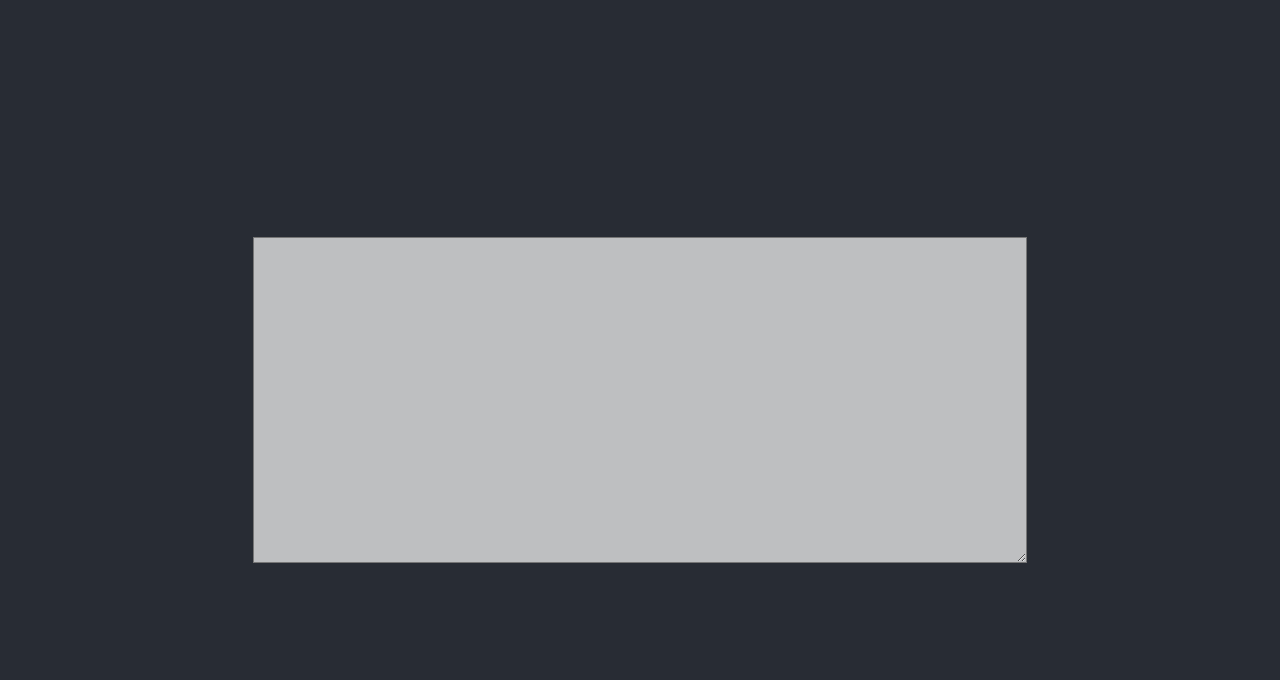
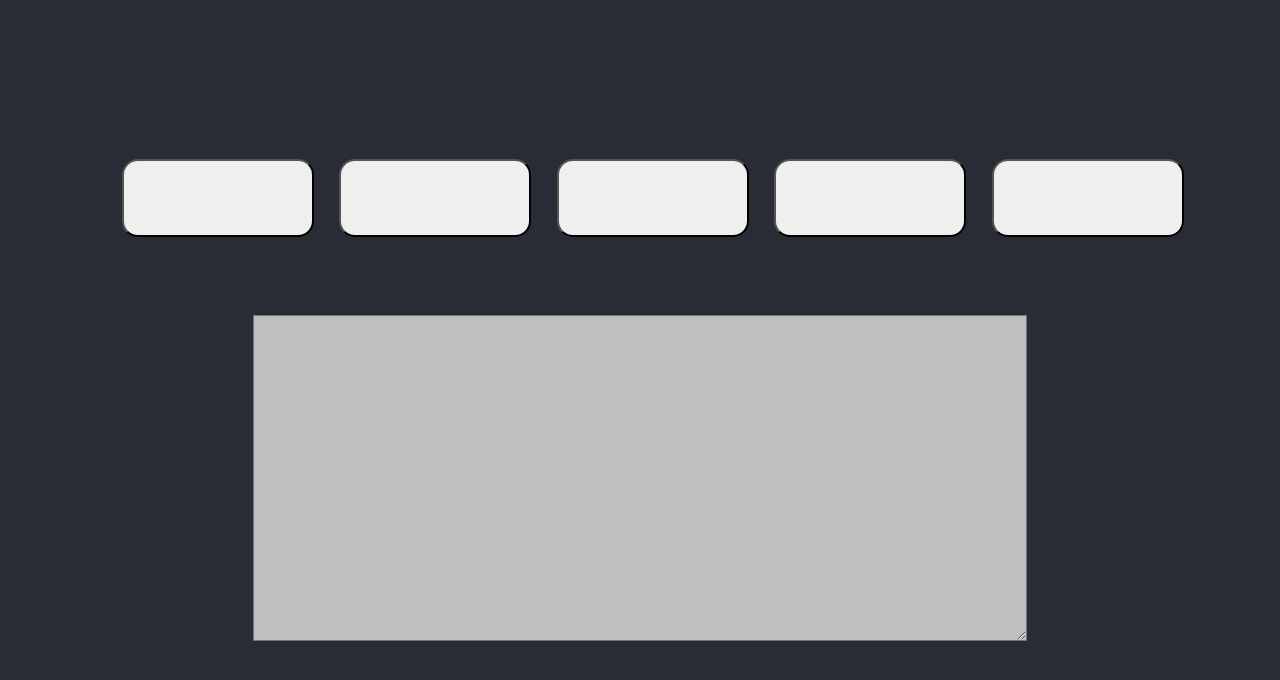
Before and after one commit to apupneja/midas-transliterator, a React (Create React App) app: page / in a window 1280 px wide. Shown: the top 680 px of the page. Built offline with nearby package versions, Linux system fonts and the light colour scheme.

Commit message:
added suggestions

```diff
--- a/src/App.css
+++ b/src/App.css
@@ -18,6 +18,7 @@
   min-height: 100vh;
   height: 100vh;
   display: flex;
+  flex-direction: column;
   align-items: center;
   justify-content: center;
   font-size: calc(10px + 2vmin);
@@ -29,3 +30,15 @@
   height: 40%;
   background-color: #bebfc1;
 }
+
+.buttonGroup{
+  width: 100%;
+}
+
+.button{
+  width: 15%;
+  height: 50%;
+  margin-bottom: 10%;
+  margin-left: 2%;
+  border-radius: 2vh;
+}
--- a/src/App.js
+++ b/src/App.js
@@ -4,18 +4,21 @@ import React,{ useEffect } from 'react';
 function App() {
   const [inputValue, setInputValue] = React.useState("");
   const [spaceBarEnter, setSpaceBarEnter] = React.useState(0);
+  const [suggestions, setSuggestions] = React.useState([]);
 
   const getTransliteration =(val)=>{
     let arr = val.split(' ')
     val = arr[arr.length-1]
     if(val ==='.'){
+      arr[arr.length-1]='|'
       return;
     }
     const url = `https://inputtools.google.com/request?text=${val}&itc=hi-t-i0-und&num=5&cp=0&cs=1&ie=utf-8&oe=utf-8&app=demopage`;
     fetch(url).then((response) => response.json())
               .then(function(data) {
                 let arr = inputValue.split(' ');
-                console.log(data)
+                //console.log(data)
+                setSuggestions(data[1][0][1]);
                 arr[arr.length-1] = data[1][0][1][0];
                 setInputValue(arr.join(' ')+' ');
               })
@@ -34,7 +37,7 @@ function App() {
   };
 
   const handleKeyPress = (e) => {
-    console.log(e.key)
+    //console.log(e.key)
     if (e.key === " " ||
       e.code === "Space" ||
       e.keyCode === 32   ||
@@ -44,9 +47,24 @@ function App() {
     }
   }
 
+  const clickHandler = (event, val) =>{
+    let arr = inputValue.split(' ');
+    //console.log(arr)
+    //console.log(arr.length-2)
+    arr[arr.length-2] = suggestions[val];
+    setInputValue(arr.join(' '));
+  }
+
   return (
     <div className="App">
       <header className="App-header">
+          <div className='buttonGroup'>
+            <button className='button' onClick={event => clickHandler(event,0)}>{suggestions[0]}</button>
+            <button className='button' onClick={event => clickHandler(event,1)}>{suggestions[1]}</button>
+            <button className='button' onClick={event => clickHandler(event,2)}>{suggestions[2]}</button>
+            <button className='button' onClick={event => clickHandler(event,3)}>{suggestions[3]}</button>
+            <button className='button' onClick={event => clickHandler(event,4)}>{suggestions[4]}</button>
+          </div>
           <textarea
             type="text"
             value={inputValue}
```
